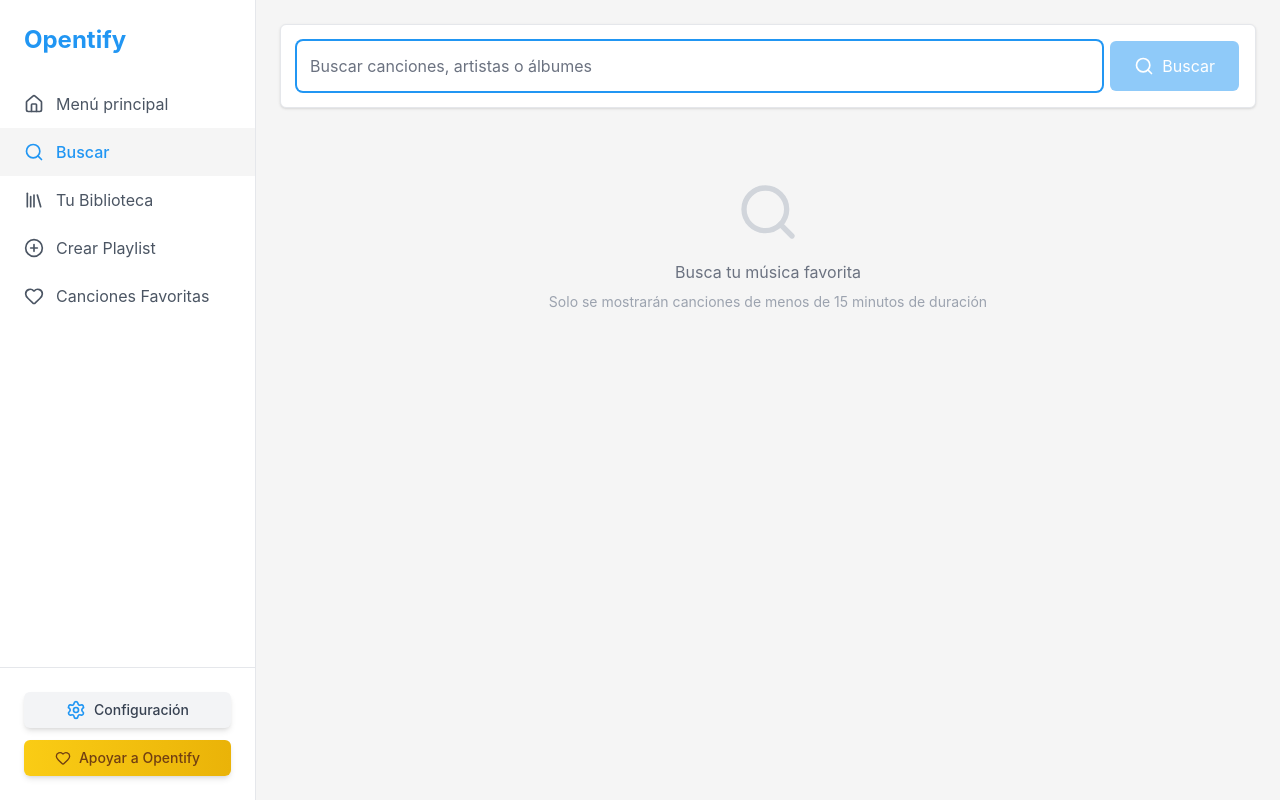
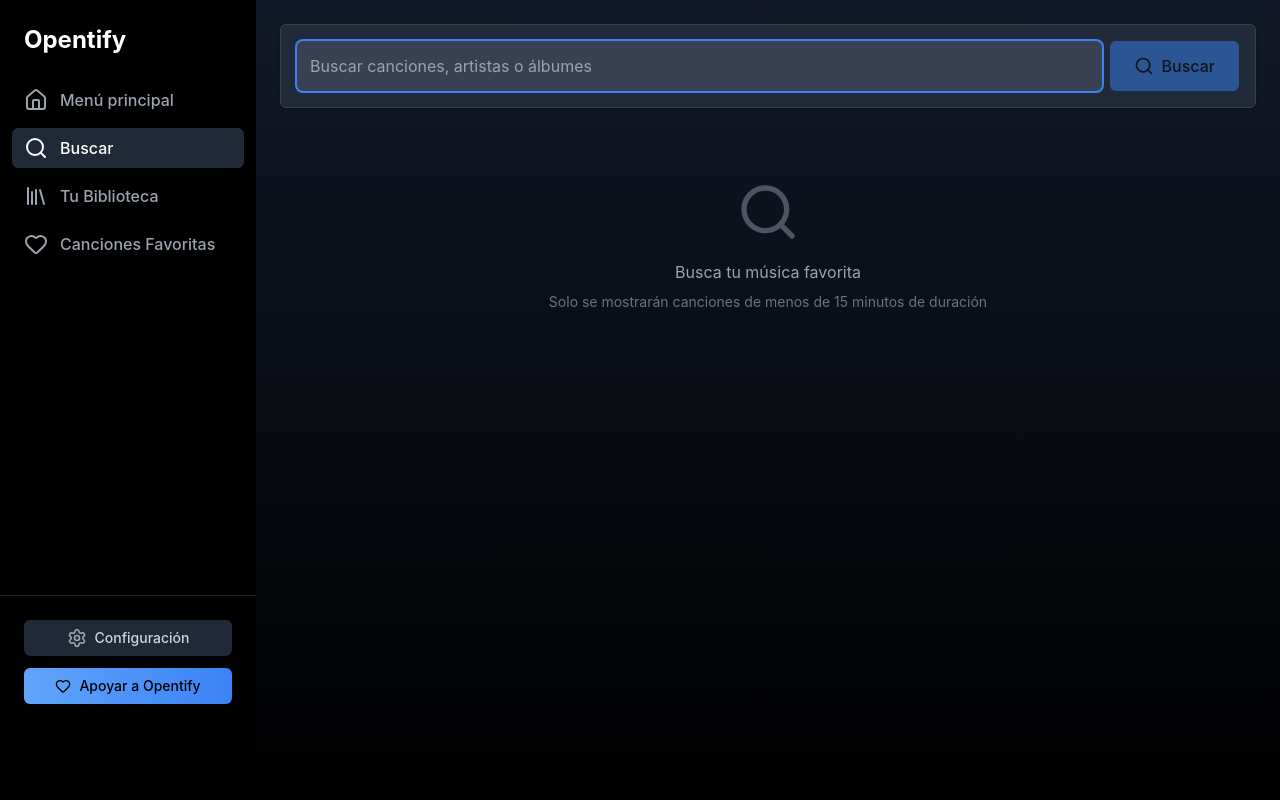
Before and after one commit to aaddrruuss/opentify, a React app: page / in a window 1280 px wide. Both pictures are taken after a click on the button "Buscar". Built offline with nearby package versions, Linux system fonts and the light colour scheme.

Commit message:
Refactor UI components for improved dark mode support and styling consistency

```diff
--- a/src/renderer/App.tsx
+++ b/src/renderer/App.tsx
@@ -931,7 +931,7 @@ export function App() {
     }), [playlistName, currentTrackIndex, playlist.length]);
 
   return (
-    <div className="flex h-screen w-full bg-white dark:bg-gray-900 text-gray-800 dark:text-gray-100 transition-colors">
+    <div className="flex h-screen w-full bg-black text-white">
       <Sidebar
         currentView={currentView}
         setCurrentView={setCurrentView}
@@ -940,7 +940,7 @@ export function App() {
       />
 
       <div className="flex flex-col flex-1 overflow-hidden">
-        <main className="flex-1 overflow-y-auto bg-[#F5F5F5] dark:bg-gray-800 p-6 transition-colors">
+        <main className="flex-1 overflow-y-auto bg-gradient-to-b from-gray-900 to-black p-6 pb-24">
           <MusicLibrary
             onTrackSelect={handleTrackSelect}
             currentView={currentView}
@@ -963,26 +963,8 @@ export function App() {
           />
         </main>
 
+
         {currentTrack && (
-          <div className="flex flex-col bg-white dark:bg-gray-900 border-t border-gray-200 dark:border-gray-700 transition-colors">
-            <div className="relative">
-              <NowPlaying
-                track={currentTrack}
-                isPlaying={isPlaying}
-                isDownloading={isDownloading}
-                playlistInfo={playlistInfo}
-              />
-
-              {isPreloadingNext && !isDownloading && (
-                <div className="absolute right-4 top-1/2 transform -translate-y-1/2">
-                  <div className="flex items-center text-xs text-gray-500 dark:text-gray-400 bg-white dark:bg-gray-900 px-2 py-1 rounded-md border border-gray-200 dark:border-gray-700 shadow-sm">
-                    <div className="animate-spin rounded-full h-3 w-3 border-b border-[#2196F3] mr-2"></div>
-                    <span className="whitespace-nowrap">Precargando...</span>
-                  </div>
-                </div>
-              )}
-            </div>
-
           <PlayerControls
             isPlaying={isPlaying}
             onPlayPause={handlePlayPause}
@@ -1001,8 +983,9 @@ export function App() {
             onSkipBack={handleSkipBack}
             isDownloading={isDownloading}
             isLoadingAudio={isLoadingAudio}
+            currentTrack={currentTrack}
+            playlistInfo={playlistInfo}
           />
-          </div>
         )}
       </div>
     </div>
--- a/src/renderer/components/MusicLibrary.tsx
+++ b/src/renderer/components/MusicLibrary.tsx
@@ -431,16 +431,16 @@ export const MusicLibrary = memo(({
 
     return (
       <section>
-        <h2 className="text-2xl font-bold mb-6 text-gray-900 dark:text-gray-100">Tus Playlists</h2>
+        <h2 className="text-2xl font-bold mb-6 text-white">Tus Playlists</h2>
 
         <div className="mb-8">
-          <div className="bg-white dark:bg-gray-800 p-6 rounded-lg shadow-sm border dark:border-gray-700">
+          <div className="bg-gray-800 p-6 rounded-lg shadow-sm border border-gray-700">
             <div className="flex items-center justify-between mb-4">
               <div>
-                <h3 className="text-lg font-medium text-gray-900 dark:text-gray-100 mb-2">
+                <h3 className="text-lg font-medium text-white mb-2">
                   Gestionar Playlists
                 </h3>
-                <p className="text-gray-600 dark:text-gray-300 text-sm">
+                <p className="text-gray-300 text-sm">
                   Importa tus playlists de Spotify usando archivos CSV exportados desde tu cuenta.
                 </p>
               </div>
@@ -449,7 +449,7 @@ export const MusicLibrary = memo(({
             <div className="flex gap-3">
               <button
                 onClick={() => setShowImportModal(true)}
-                className="flex items-center gap-2 px-4 py-2 bg-[#1DB954] text-white rounded-md hover:bg-green-600 transition-colors"
+                className="flex items-center gap-2 px-4 py-2 bg-green-500 text-black rounded-md hover:bg-green-400 transition-colors font-medium"
               >
                 <Upload className="h-4 w-4" />
                 Importar de Spotify
@@ -457,7 +457,7 @@ export const MusicLibrary = memo(({
 
               <button
                 onClick={() => setShowCreatePlaylistModal(true)}
-                className="flex items-center gap-2 px-4 py-2 bg-[#2196F3] text-white rounded-md hover:bg-blue-600 transition-colors"
+                className="flex items-center gap-2 px-4 py-2 bg-gray-700 text-white rounded-md hover:bg-gray-600 transition-colors"
               >
                 <Plus className="h-4 w-4" />
                 Crear Playlist
@@ -600,7 +600,7 @@ export const MusicLibrary = memo(({
 
             {popularMusic.length > 0 && (
               <section className="mt-8">
-                <h2 className="text-2xl font-bold mb-4 text-gray-900 dark:text-gray-100">Canciones más populares:</h2>
+                <h2 className="text-2xl font-bold mb-4 text-white">Canciones más populares:</h2>
                 <TrackList
                   tracks={popularMusic.slice(0, displayedResults)}
                   onTrackSelect={onTrackSelect}
@@ -612,7 +612,7 @@ export const MusicLibrary = memo(({
                   <div className="text-center mt-6">
                     <button
                       onClick={handleShowMore}
-                      className="px-6 py-3 bg-[#2196F3] text-white rounded-md hover:bg-blue-600 transition-colors"
+                      className="px-6 py-3 bg-blue-500 text-black rounded-md hover:bg-blue-400 transition-colors font-medium"
                     >
                       Mostrar {Math.min(10, popularMusic.length - displayedResults)} canciones más
                     </button>
@@ -620,7 +620,7 @@ export const MusicLibrary = memo(({
                 )}
                 {displayedResults >= 100 && (
                   <div className="text-center mt-4">
-                    <p className="text-gray-500 dark:text-gray-400 text-sm">
+                    <p className="text-gray-400 text-sm">
                       Mostrando máximo 100 resultados
                     </p>
                   </div>
@@ -633,20 +633,20 @@ export const MusicLibrary = memo(({
       case "search":
         return (
           <section>
-            <div className="bg-white dark:bg-gray-800 rounded-md shadow p-4 mb-6 border dark:border-gray-700">
+            <div className="bg-gray-800 rounded-md shadow p-4 mb-6 border border-gray-700">
               <form onSubmit={handleSearchSubmit} className="flex gap-2">
                 <input
                   type="text"
                   value={inputValue}
                   onChange={(e) => setInputValue(e.target.value)}
                   placeholder="Buscar canciones, artistas o álbumes"
-                  className="flex-1 p-3 border border-gray-300 dark:border-gray-600 rounded-md focus:outline-none focus:ring-2 focus:ring-[#2196F3] focus:border-transparent bg-white dark:bg-gray-700 text-gray-900 dark:text-gray-100 placeholder-gray-500 dark:placeholder-gray-400"
+                  className="flex-1 p-3 border border-gray-600 rounded-md focus:outline-none focus:ring-2 focus:ring-blue-500 focus:border-transparent bg-gray-700 text-white placeholder-gray-400"
                   autoFocus
                 />
                 <button
                   type="submit"
                   disabled={isLoading || !inputValue.trim()}
-                  className="px-6 py-3 bg-[#2196F3] text-white rounded-md hover:bg-blue-600 transition-colors disabled:opacity-50 disabled:cursor-not-allowed flex items-center gap-2"
+                  className="px-6 py-3 bg-blue-500 text-black rounded-md hover:bg-blue-400 transition-colors disabled:opacity-50 disabled:cursor-not-allowed flex items-center gap-2 font-medium"
                 >
                   <SearchIcon className="h-5 w-5" />
                   Buscar
@@ -656,18 +656,18 @@ export const MusicLibrary = memo(({
 
             {isLoading && (
               <div className="flex justify-center items-center py-12">
-                <div className="animate-spin rounded-full h-12 w-12 border-b-2 border-[#2196F3]"></div>
-                <p className="ml-4 text-gray-600 dark:text-gray-300">Buscando canciones...</p>
+                <div className="animate-spin rounded-full h-12 w-12 border-b-2 border-blue-500"></div>
+                <p className="ml-4 text-gray-300">Buscando canciones...</p>
               </div>
             )}
 
             {!isLoading && searchResults.length > 0 && (
               <>
                 <div className="flex items-center justify-between mb-4">
-                  <h2 className="text-2xl font-bold text-gray-900 dark:text-gray-100">
+                  <h2 className="text-2xl font-bold text-white">
                     Resultados para "{searchQuery}"
                   </h2>
-                  <span className="text-sm text-gray-500 dark:text-gray-400">
+                  <span className="text-sm text-gray-400">
                     {searchResults.length} canciones encontradas (&lt; 15 min)
                   </span>
                 </div>
@@ -683,10 +683,10 @@ export const MusicLibrary = memo(({
 
             {!isLoading && searchQuery && searchResults.length === 0 && (
               <div className="text-center py-12">
-                <p className="text-gray-500 dark:text-gray-400 mb-2">
+                <p className="text-gray-400 mb-2">
                   No se encontraron canciones para "{searchQuery}"
                 </p>
-                <p className="text-sm text-gray-400 dark:text-gray-500">
+                <p className="text-sm text-gray-500">
                   Intenta con términos más específicos. Solo se muestran canciones de menos de 15 minutos.
                 </p>
               </div>
@@ -694,11 +694,11 @@ export const MusicLibrary = memo(({
 
             {!isLoading && !searchQuery && (
               <div className="text-center py-12">
-                <SearchIcon className="h-16 w-16 text-gray-300 dark:text-gray-600 mx-auto mb-4" />
-                <p className="text-gray-500 dark:text-gray-400 mb-2">
+                <SearchIcon className="h-16 w-16 text-gray-600 mx-auto mb-4" />
+                <p className="text-gray-400 mb-2">
                   Busca tu música favorita
                 </p>
-                <p className="text-sm text-gray-400 dark:text-gray-500">
+                <p className="text-sm text-gray-500">
                   Solo se mostrarán canciones de menos de 15 minutos de duración
                 </p>
               </div>
@@ -709,7 +709,7 @@ export const MusicLibrary = memo(({
       case "library":
         return (
           <section>
-            <h2 className="text-2xl font-bold mb-4 text-gray-900 dark:text-gray-100">Tu Biblioteca</h2>
+            <h2 className="text-2xl font-bold mb-4 text-white">Tu Biblioteca</h2>
             {searchResults.length > 0 ? (
               <TrackList
                 tracks={searchResults}
@@ -719,8 +719,8 @@ export const MusicLibrary = memo(({
                 isInPlaylist={false}
               />
             ) : (
-              <div className="bg-white dark:bg-gray-800 rounded-lg shadow-sm p-8 text-center border dark:border-gray-700">
-                <p className="text-gray-500 dark:text-gray-400">
+              <div className="bg-gray-800 rounded-lg shadow-sm p-8 text-center border border-gray-700">
+                <p className="text-gray-400">
                   Tu biblioteca está vacía. Busca música para comenzar.
                 </p>
               </div>
@@ -734,9 +734,9 @@ export const MusicLibrary = memo(({
       case "liked":
         return (
           <section>
-            <h2 className="text-2xl font-bold mb-4 text-gray-900 dark:text-gray-100">Canciones Favoritas</h2>
-            <div className="bg-white dark:bg-gray-800 rounded-lg shadow-sm p-8 text-center border dark:border-gray-700">
-              <p className="text-gray-500 dark:text-gray-400">
+            <h2 className="text-2xl font-bold mb-4 text-white">Canciones Favoritas</h2>
+            <div className="bg-gray-800 rounded-lg shadow-sm p-8 text-center border border-gray-700">
+              <p className="text-gray-400">
                 Aún no has marcado canciones como favoritas.
               </p>
             </div>
@@ -763,13 +763,13 @@ export const MusicLibrary = memo(({
       {/* Modal para crear playlist */}
       {showCreatePlaylistModal && (
         <div className="fixed inset-0 bg-black bg-opacity-50 flex items-center justify-center z-50 p-4">
-          <div className="bg-white dark:bg-gray-800 rounded-lg shadow-xl max-w-md w-full p-6">
-            <h2 className="text-xl font-bold text-gray-900 dark:text-gray-100 mb-4">
+          <div className="bg-gray-800 rounded-lg shadow-xl max-w-md w-full p-6">
+            <h2 className="text-xl font-bold text-white mb-4">
               Crear Nueva Playlist
             </h2>
 
             <div className="mb-6">
-              <label className="block text-sm font-medium text-gray-700 dark:text-gray-300 mb-2">
+              <label className="block text-sm font-medium text-gray-300 mb-2">
                 Nombre de la playlist
               </label>
               <input
@@ -784,7 +784,7 @@ export const MusicLibrary = memo(({
                   }
                 }}
                 placeholder="Ej: Mi Playlist Favorita"
-                className="w-full px-3 py-2 border border-gray-300 dark:border-gray-600 rounded-md focus:outline-none focus:ring-2 focus:ring-[#2196F3] focus:border-transparent bg-white dark:bg-gray-700 text-gray-900 dark:text-gray-100 placeholder-gray-500 dark:placeholder-gray-400"
+                className="w-full px-3 py-2 border border-gray-600 rounded-md focus:outline-none focus:ring-2 focus:ring-blue-500 focus:border-transparent bg-gray-700 text-white placeholder-gray-400"
                 autoFocus
                 maxLength={50}
               />
@@ -793,14 +793,14 @@ export const MusicLibrary = memo(({
             <div className="flex gap-3 justify-end">
               <button
                 onClick={handleCancelCreatePlaylist}
-                className="px-4 py-2 text-gray-600 dark:text-gray-400 hover:text-gray-800 dark:hover:text-gray-200 transition-colors"
+                className="px-4 py-2 text-gray-400 hover:text-gray-200 transition-colors"
               >
                 Cancelar
               </button>
               <button
                 onClick={handleCreatePlaylist}
                 disabled={!newPlaylistName.trim()}
-                className="px-4 py-2 bg-[#2196F3] text-white rounded-md hover:bg-blue-600 transition-colors disabled:opacity-50 disabled:cursor-not-allowed flex items-center gap-2"
+                className="px-4 py-2 bg-blue-500 text-black rounded-md hover:bg-blue-400 transition-colors disabled:opacity-50 disabled:cursor-not-allowed flex items-center gap-2 font-medium"
               >
                 <Plus className="h-4 w-4" />
                 Crear Playlist
--- a/src/renderer/components/Sidebar.tsx
+++ b/src/renderer/components/Sidebar.tsx
@@ -36,14 +36,9 @@ export function Sidebar({
       icon: SearchIcon,
     },
     {
-      id: 'library',
+      id: 'playlists',
       label: 'Tu Biblioteca',
       icon: LibraryIcon,
-    },
-    {
-      id: 'playlists',
-      label: 'Crear Playlist',
-      icon: PlusCircleIcon,
     },
     {
       id: 'liked',
@@ -85,22 +80,26 @@ export function Sidebar({
   }, []);
 
   return (
-    <div className="w-64 bg-white dark:bg-gray-900 border-r border-gray-200 dark:border-gray-800 flex flex-col h-full">
+    <div className="w-64 bg-black flex flex-col h-full">
       <div className="p-6">
-        <h1 className="text-2xl font-bold text-[#2196F3]">Opentify</h1>
+        <h1 className="text-2xl font-bold text-white">Opentify</h1>
       </div>
-      <nav className="flex-1">
-        <ul>
+      <nav className="flex-1 px-3">
+        <ul className="space-y-2">
           {menuItems.map((item) => {
             const Icon = item.icon
             return (
               <li key={item.id}>
                 <button
-                  className={`flex items-center w-full px-6 py-3 text-left transition-colors ${currentView === item.id ? 'text-[#2196F3] bg-[#F5F5F5] dark:bg-gray-800 font-medium' : 'text-gray-600 dark:text-gray-300 hover:bg-[#F5F5F5] dark:hover:bg-gray-800'}`}
+                  className={`flex items-center w-full px-3 py-2 text-left transition-colors rounded-md ${
+                    currentView === item.id
+                      ? 'text-white bg-gray-800 font-medium'
+                      : 'text-gray-400 hover:text-white hover:bg-gray-800/50'
+                  }`}
                   onClick={() => setCurrentView(item.id)}
                 >
-                  <Icon className="w-5 h-5 mr-3" />
-                  <span>{item.label}</span>
+                  <Icon className="w-6 h-6 mr-3" />
+                  <span className="font-medium">{item.label}</span>
                 </button>
               </li>
             )
@@ -110,14 +109,14 @@ export function Sidebar({
 
       {/* Import Manager Button - Solo mostrar si hay importaciones activas */}
       {activeImports > 0 && (
-        <div className="px-4 mb-4">
+        <div className="px-6 mb-4">
           <button
             onClick={() => setShowImportManager(true)}
-            className="w-full flex items-center gap-3 px-3 py-2 text-left text-sm font-medium text-blue-600 dark:text-blue-400 bg-blue-50 dark:bg-blue-900/20 rounded-lg hover:bg-blue-100 dark:hover:bg-blue-900/30 transition-colors group"
+            className="w-full flex items-center gap-3 px-3 py-2 text-left text-sm font-medium text-blue-400 bg-blue-500/10 rounded-lg hover:bg-blue-500/20 transition-colors group"
           >
             <Download className="h-5 w-5 animate-pulse" />
             <span className="flex-1">Importando playlists...</span>
-            <span className="bg-blue-100 dark:bg-blue-800 text-blue-800 dark:text-blue-200 px-2 py-1 rounded-full text-xs font-semibold min-w-[1.5rem] text-center">
+            <span className="bg-blue-500/20 text-blue-400 px-2 py-1 rounded-full text-xs font-semibold min-w-[1.5rem] text-center">
               {activeImports}
             </span>
           </button>
@@ -125,12 +124,12 @@ export function Sidebar({
       )}
 
       {/* Settings and Donation Buttons */}
-      <div className="p-6 border-t border-gray-200 dark:border-gray-700 space-y-3">
+      <div className="p-6 border-t border-gray-800 space-y-3 pb-24">
         <button
           onClick={() => setCurrentView('settings')}
-          className={`flex items-center w-full text-sm transition-colors justify-center gap-2 px-4 py-2 bg-gray-100 dark:bg-gray-800 text-gray-700 dark:text-gray-300 rounded-md hover:bg-gray-200 dark:hover:bg-gray-700 shadow-md`}
+          className="flex items-center w-full text-sm transition-colors justify-center gap-2 px-4 py-2 bg-gray-800 text-gray-300 rounded-md hover:bg-gray-700 hover:text-white"
         >
-          <SettingsIcon className="w-5 h-5 text-[#2196F3]" />
+          <SettingsIcon className="w-5 h-5 text-gray-400" />
           <span className="font-medium">Configuración</span>
         </button>
 
@@ -144,7 +143,7 @@ export function Sidebar({
               console.error('Error opening donation link:', error);
             }
           }}
-          className="w-full flex items-center justify-center gap-2 px-3 py-2 bg-gradient-to-r from-yellow-400 to-yellow-500 text-yellow-900 rounded-md hover:from-yellow-500 hover:to-yellow-600 transition-all duration-200 font-medium text-sm shadow-md hover:shadow-lg transform hover:scale-105"
+          className="w-full flex items-center justify-center gap-2 px-3 py-2 bg-gradient-to-r from-blue-400 to-blue-500 text-black rounded-md hover:from-blue-500 hover:to-blue-600 transition-all duration-200 font-medium text-sm transform hover:scale-105"
         >
           <Heart className="h-4 w-4" />
           Apoyar a Opentify
--- a/src/renderer/index.css
+++ b/src/renderer/index.css
@@ -1,6 +1,37 @@
 @tailwind base;
 @tailwind components;
 @tailwind utilities;
+
+/* Custom scrollbars */
+::-webkit-scrollbar {
+  width: 12px;
+  height: 12px;
+}
+
+::-webkit-scrollbar-track {
+  background: #1f2937;
+  border-radius: 6px;
+}
+
+::-webkit-scrollbar-thumb {
+  background: #4b5563;
+  border-radius: 6px;
+  border: 2px solid #1f2937;
+}
+
+::-webkit-scrollbar-thumb:hover {
+  background: #2196F3;
+}
+
+::-webkit-scrollbar-corner {
+  background: #1f2937;
+}
+
+/* Firefox scrollbars */
+* {
+  scrollbar-width: thin;
+  scrollbar-color: #4b5563 #1f2937;
+}
 
 body {
   margin: 0;
```
Also changed, not shown: src/renderer/components/PlayerControls.tsx (+87 -28 lines). Lines whose indentation alone changed are shown as unchanged.
